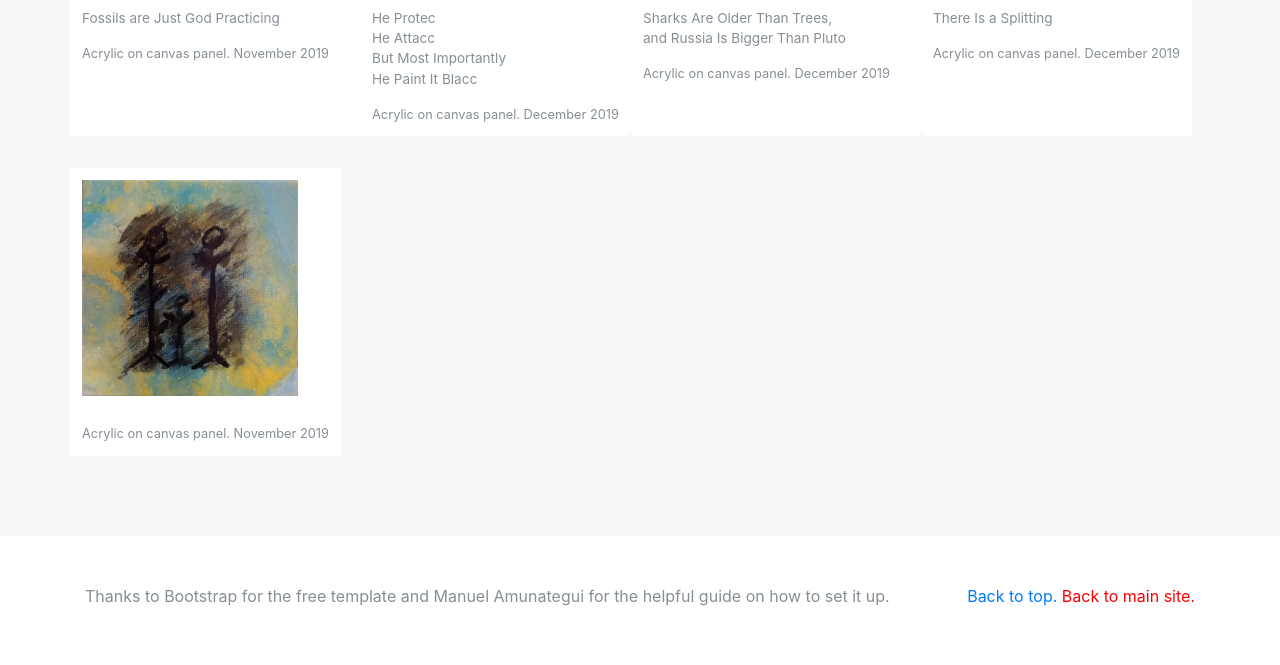
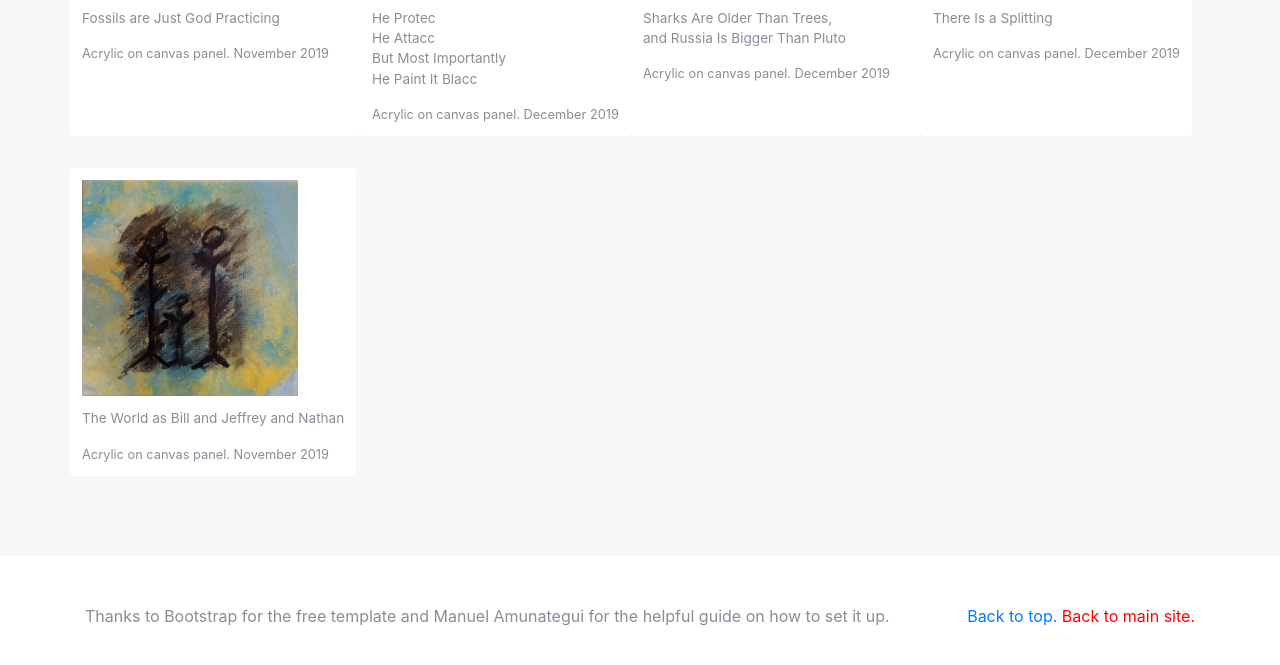
Before and after one commit to rohansmehta/rohansmehta.github.io, a Jekyll site: the page art/index.html, which Jekyll copies as it is, in a window 1280 px wide and 900 px high, scrolled down 784 px, cut to the strip 220-885 px from the top of the window. Built offline with Jekyll 4.4.1, drawn with Linux system fonts in a browser that asks for light colours; nearby versions of some CDN libraries; some of the changed lines change nothing that is shown.

Commit message:
fixed issue

```diff
--- a/art/index.html
+++ b/art/index.html
@@ -55,7 +55,7 @@
 
           <div class="row">
             <div class="card">
-              <img src="https://github.com/rohansmehta/rohansmehta.github.io/raw/master/art/images/anarcheopteryx.jpg" title="Need to come up with some alt text."
+              <img src="https://github.com/rohansmehta/rohansmehta.github.io/raw/master/art/images/anarcheopteryx.jpg" title="Needs a better photo."
                    width="266px" height="216px" data-toggle="modal" data-target="#myModal">
               <p class="card-text">Anarcheopteryx</p>
               <div class="d-flex justify-content-between align-items-center">
@@ -67,7 +67,7 @@
               </div> -->
             </div> <!-- card -->
             <div class="card">
-              <img src="https://github.com/rohansmehta/rohansmehta.github.io/raw/master/art/images/if_i_had_my_druthers.jpg" title="Need to come up with some alt text."
+              <img src="https://github.com/rohansmehta/rohansmehta.github.io/raw/master/art/images/if_i_had_my_druthers.jpg" title="Needs a better photo."
                    width="216px" height="266px" data-toggle="modal" data-target="#myModal">
               <p class="card-text">If I Had My Druthers</p>
               <div class="d-flex justify-content-between align-items-center">
@@ -161,7 +161,7 @@
             <div class="card">
               <img src="https://github.com/rohansmehta/rohansmehta.github.io/raw/master/art/images/the_world_as_bill_and_jeffrey_and_nathan.jpg" title="Need to come up with some alt text here."
                    width="216px" height="216px" data-toggle="modal" data-target="#myModal">
-              <p class="card-text"The World as Bill and Jeffrey and Nathan</p>
+              <p class="card-text">The World as Bill and Jeffrey and Nathan</p>
               <div class="d-flex justify-content-between align-items-center">
               </div>
               <small class="text-muted">Acrylic on canvas panel. November 2019</small>
```
